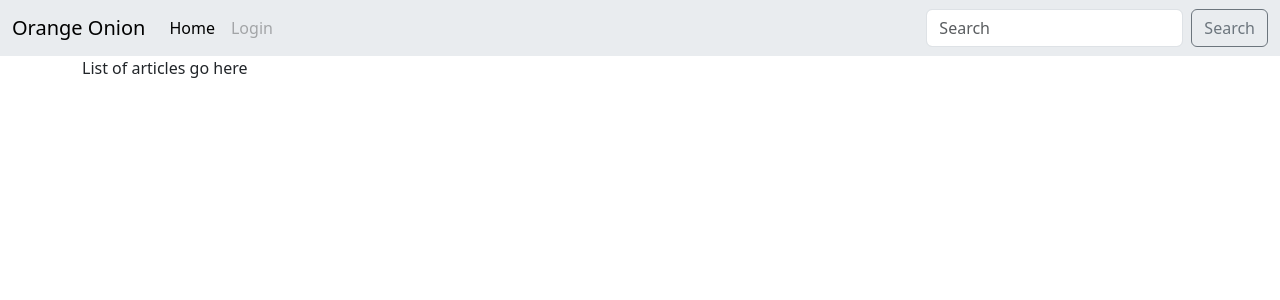
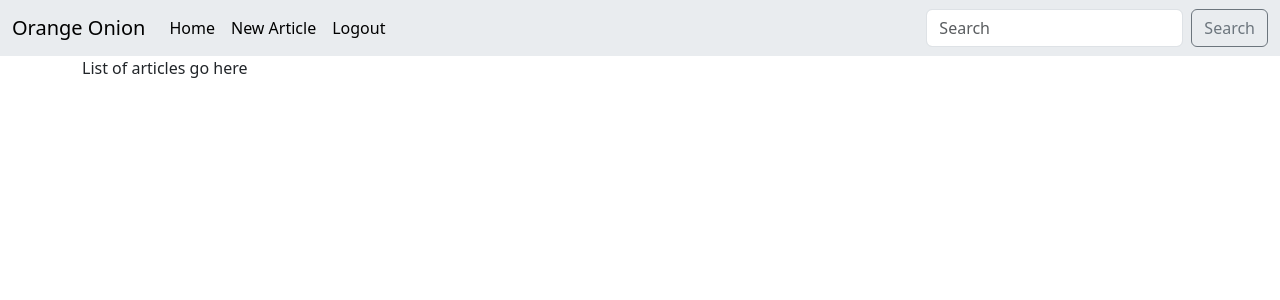
Before and after one commit to Bratah123/TheOrangeOnion, a Flask app: page / in a window 1280 px wide. Shown: the top 300 px of the page. Run offline with Flask 3, Linux system fonts and the light colour scheme; parts of the project's set-up code (start-up, migrations or seed data) failed here and were passed over.

Commit message:
FEAT (nav): Dynamic link visibility

```diff
--- a/src/templates/base.html
+++ b/src/templates/base.html
@@ -19,7 +19,16 @@
               <a class="nav-link active" aria-current="page" href="/">Home</a>
             </li>
             <li class="nav-item">
-              <a class="nav-link disabled" aria-disabled="true">Login</a><!-- To replace with dynamic link based on session availability -->
+              {% if login_status %}
+                <a class="nav-link active" aria-current="page" href="/new-article">New Article</a>
+              {% endif %}
+            </li>
+            <li class="nav-item">
+              {% if login_status %}
+                <a class="nav-link active" aria-current="page" href="/logout">Logout</a>
+              {% else %}
+                <a class="nav-link active" aria-current="page" href="/login">Login</a>
+              {% endif %}
             </li>
           </ul>
           <form class="d-flex" role="search">
--- /dev/null
+++ b/src/templates/new-article.html
@@ -0,0 +1,5 @@
+{% extends "base.html" %}
+{% block title %}Create New Article - The Orange Onion{% endblock %}
+{% block content %}
+<div class="container-lg">Article creation UX goes here</div>
+{% endblock %}
--- a/src/wsgi.py
+++ b/src/wsgi.py
@@ -25,7 +25,8 @@ log = logger.get_logger(__name__)
 
 @app.route("/")
 def landing_page():
-    return render_template("index.html")
+    is_logged_in = True
+    return render_template("index.html", login_status=is_logged_in)
 
 
 @app.route("/login")
@@ -33,6 +34,25 @@ def login_page():
     return render_template("login.html")
 
 
+@app.route("/logout")
+def perform_logout():
+    # Session handling logic here
+    # Redirect to landing page
+    return render_template("index.html", login_status=False)
+
+
+@app.route("/new-article")
+def new_article():
+    is_logged_in = True
+    return render_template("new-article.html", login_status=is_logged_in)
+
+
+@app.route("/read/<article_id>")
+def article_page(article_id):
+    # Replace with dynamic page generating after fetching from DB
+    return "Lorem Ipsum!"
+
+
 if __name__ == '__main__':
     log.info(f"Starting Flask server on port {PORT}")
     app.run(host="0.0.0.0", port=4040, debug=True)
```
